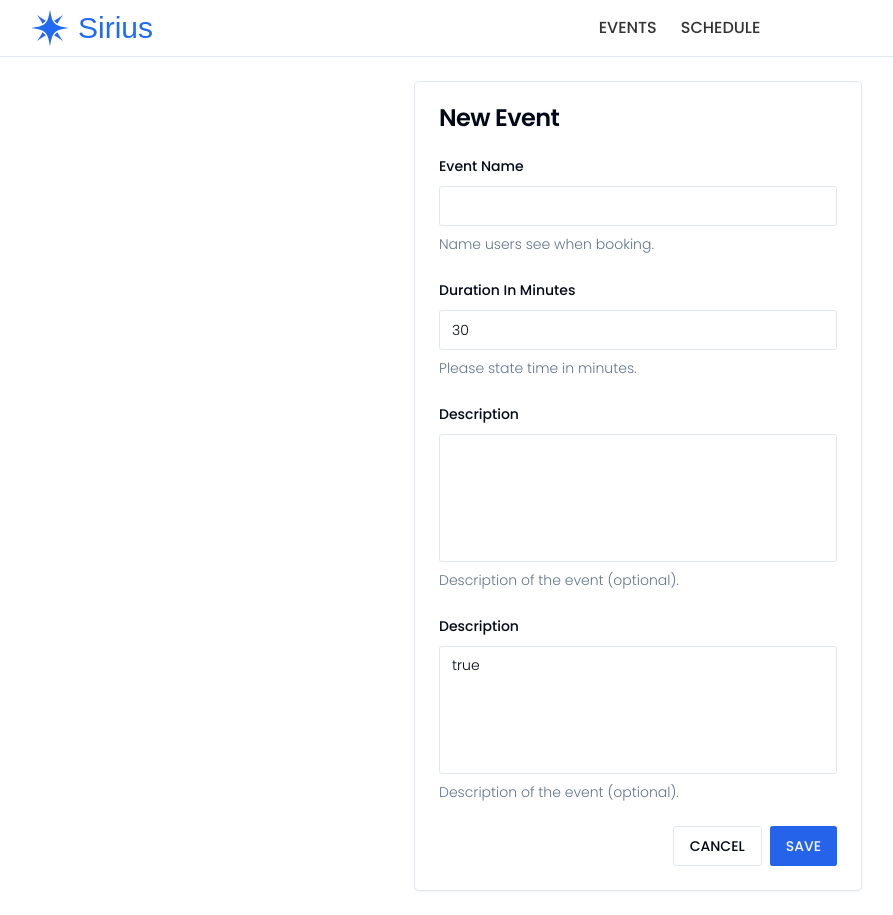
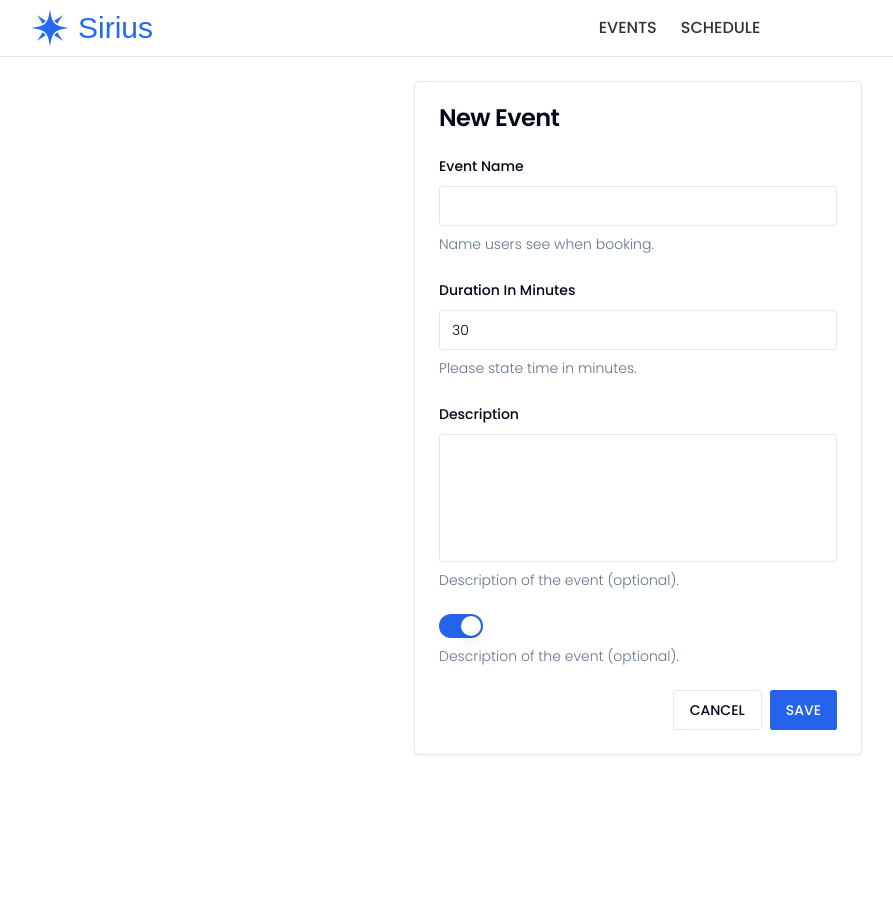
Before and after one commit to Nimira43/Sirius, a Next.js app: page /events/new in a window 1280 px wide. Shown: the whole page, without its empty margins (2-895 px from the left). After the commit the page ends 800 px from the top, so only its background shows below. Built offline with nearby package versions, Linux system fonts and the light colour scheme; a web font is replaced by a local one.

Commit message:
Brought the  Switch component into the Active FormField

```diff
--- a/src/components/forms/EventForm.tsx
+++ b/src/components/forms/EventForm.tsx
@@ -9,6 +9,7 @@ import { Input } from '../ui/input'
 import { Button } from '../ui/button'
 import Link from 'next/link'
 import { Textarea } from '../ui/textarea'
+import { Switch } from '../ui/switch'
 
 export function EventForm() {
   const form = useForm<z.infer<typeof eventFormSchema>>({
@@ -88,13 +89,14 @@ export function EventForm() {
           name='isActive'
           render={({field}) => (
             <FormItem>
-              <FormLabel>Description</FormLabel>
-              <FormControl>
-                <Textarea
-                  className='resize-none h-32'
-                  {...field}
-                />
-              </FormControl>
+              <div className='flex items-center gap-2'>
+                <FormControl>
+                  <Switch
+                    checked={field.value}
+                    onCheckedChange={field.onChange}
+                  />
+                </FormControl>
+              </div>
               <FormDescription>
                 Description of the event (optional).
               </FormDescription>
```
